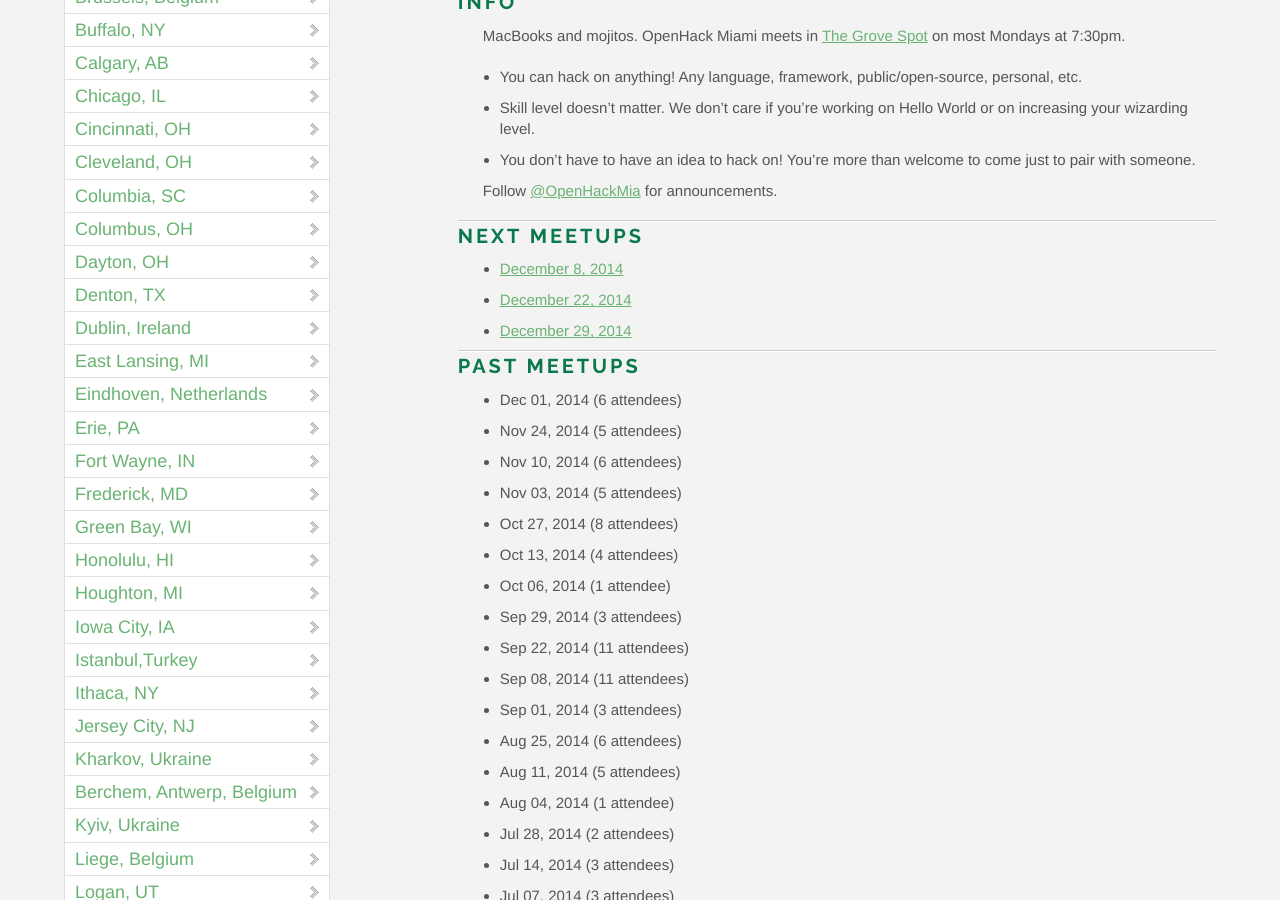
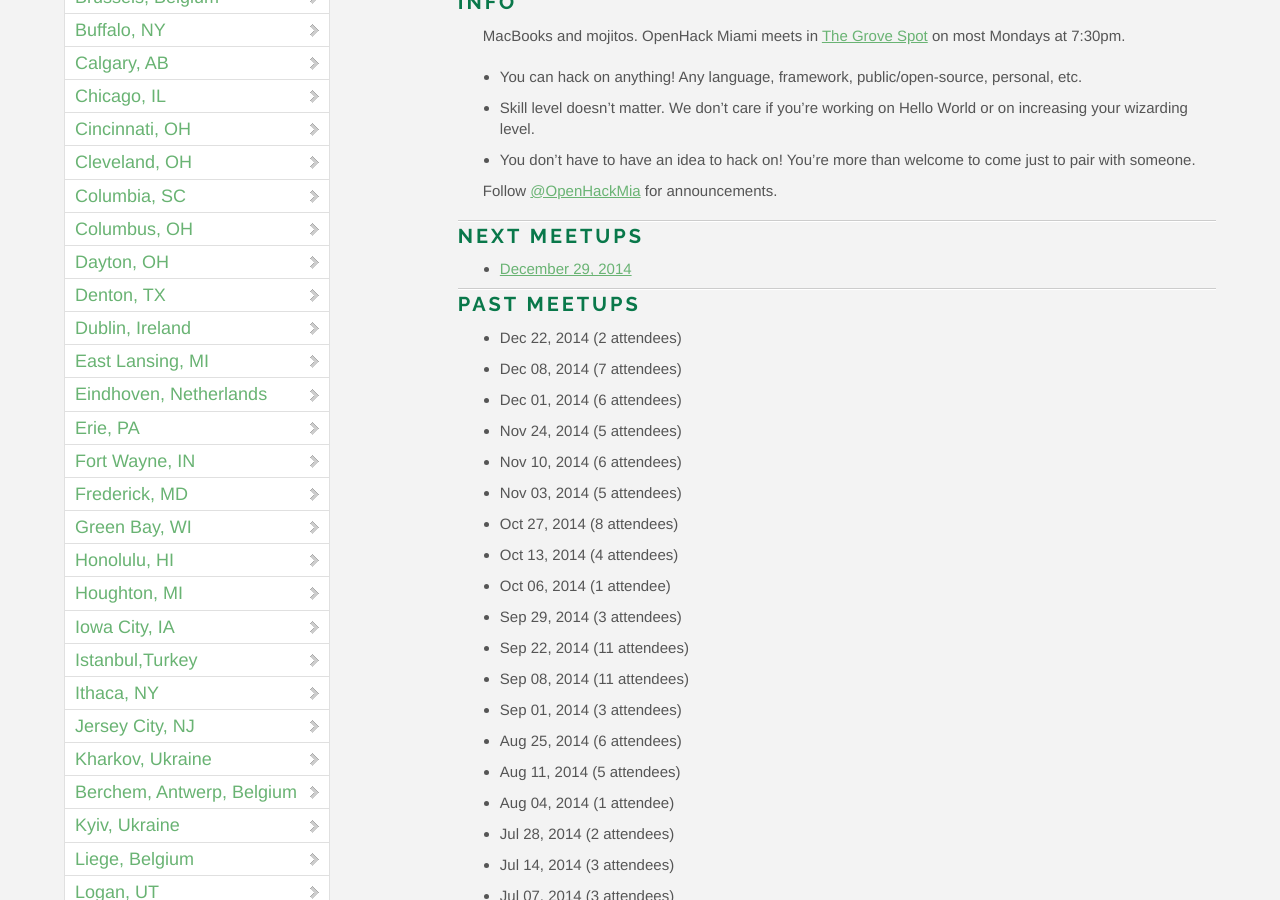
Before and after one commit to OpenHack/openhack.github.com, a Jekyll site: the page built from miami/index.markdown, in a window 1280 px wide and 900 px high, scrolled down 733 px. Built offline with Jekyll 4.4.1, drawn with Linux system fonts in a browser that asks for light colours; nearby versions of some CDN libraries; comment, search, counter and statistics services are not loaded.

Commit message:
Update Miami attendee info

```diff
--- a/miami/index.markdown
+++ b/miami/index.markdown
@@ -19,12 +19,12 @@ Follow [@OpenHackMia](http://twitter.com/openhackmia) for announcements.
 
 ### Next meetups
 
-* [December 8, 2014](http://www.meetup.com/miamirb/events/218881436/)
-* [December 22, 2014](http://www.meetup.com/miamirb/events/218881445/)
 * [December 29, 2014](http://www.meetup.com/miamirb/events/218881514/)
 
 ### Past meetups
 
+* Dec 22, 2014 (2 attendees)
+* Dec 08, 2014 (7 attendees)
 * Dec 01, 2014 (6 attendees)
 * Nov 24, 2014 (5 attendees)
 * Nov 10, 2014 (6 attendees)
```
